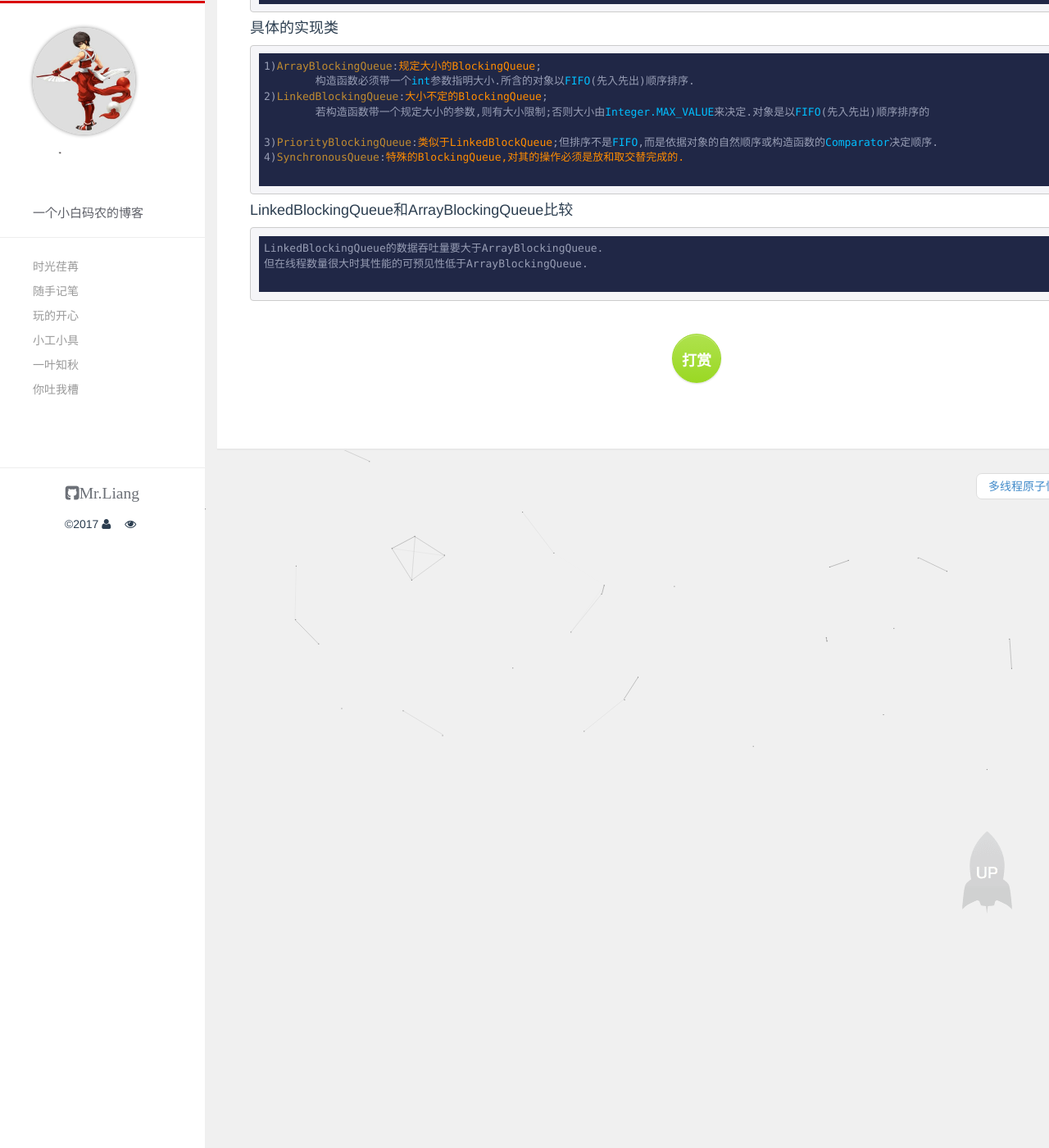
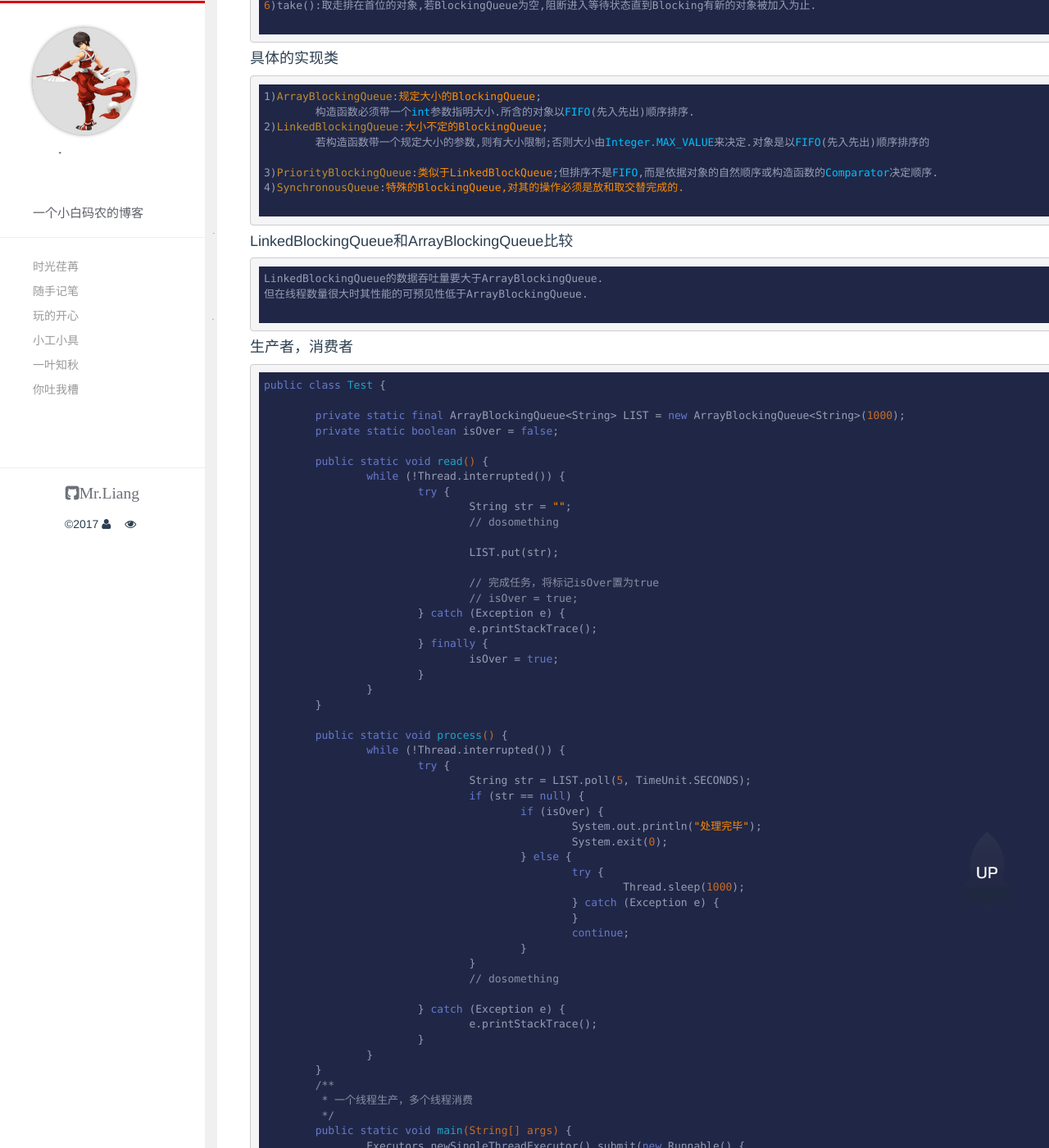
Before and after one commit to liangrengongzuoshi/liangzai.pub, a Jekyll site: the page built from _posts/2017-06-22-blockqueue.md, in a window 1280 px wide and 1400 px high, scrolled down 436 px. Shown: the whole window at 82% size. Built offline with Jekyll 4.4.1, drawn with Linux system fonts in a browser that asks for light colours; comment, search, counter and statistics services are not loaded; some of the changed text lies outside the part shown.

Commit message:
block queue

````diff
--- a/_posts/2017-06-22-blockqueue.md
+++ b/_posts/2017-06-22-blockqueue.md
@@ -15,9 +15,11 @@ title: 阻塞队列BlockingQueue
 1)add(object):添加数据；如果BlockingQueue可以容纳,则返回true,否则报异常
 2)offer(object):添加数据；如果BlockingQueue可以容纳,则返回true,否则返回false.
 3)put(object):添加数据,如果BlockQueue没有空间,则调用此方法的线程被阻断直到BlockingQueue里面有空间再继续.
+4)addAll(objects):批量添加数据；能放进多少放多少，如果队列满则抛异常，剩余数据丢失.
 
-4)poll(_time):取走排在首位的对象,若不能立即取出,则可以等time参数规定的时间,取不到时返回null.
-5)take():取走排在首位的对象,若BlockingQueue为空,阻断进入等待状态直到Blocking有新的对象被加入为止.
+
+5)poll(_time):取走排在首位的对象,若不能立即取出,则可以等time参数规定的时间,取不到时返回null.
+6)take():取走排在首位的对象,若BlockingQueue为空,阻断进入等待状态直到Blocking有新的对象被加入为止.
 
 ```
 
@@ -41,3 +43,78 @@ LinkedBlockingQueue的数据吞吐量要大于ArrayBlockingQueue.
 但在线程数量很大时其性能的可预见性低于ArrayBlockingQueue.
 
 ```
+
+#### 生产者，消费者
+
+```
+public class Test {
+
+	private static final ArrayBlockingQueue<String> LIST = new ArrayBlockingQueue<String>(1000);
+	private static boolean isOver = false;
+
+	public static void read() {
+		while (!Thread.interrupted()) {
+			try {
+				String str = "";
+				// dosomething
+
+				LIST.put(str);
+
+				// 完成任务，将标记isOver置为true
+				// isOver = true;
+			} catch (Exception e) {
+				e.printStackTrace();
+			} finally {
+				isOver = true;
+			}
+		}
+	}
+
+	public static void process() {
+		while (!Thread.interrupted()) {
+			try {
+				String str = LIST.poll(5, TimeUnit.SECONDS);
+				if (str == null) {
+					if (isOver) {
+						System.out.println("处理完毕");
+						System.exit(0);
+					} else {
+						try {
+							Thread.sleep(1000);
+						} catch (Exception e) {
+						}
+						continue;
+					}
+				}
+				// dosomething
+
+			} catch (Exception e) {
+				e.printStackTrace();
+			}
+		}
+	}
+	/**
+	 * 一个线程生产，多个线程消费
+	 */
+	public static void main(String[] args) {
+		Executors.newSingleThreadExecutor().submit(new Runnable() {
+			@Override
+			public void run() {
+				read();
+			}
+		});
+
+		int threadNum = 4;
+		ExecutorService es = Executors.newFixedThreadPool(threadNum);
+		for (int i = 0; i < threadNum; i++) {
+			es.execute(new Runnable() {
+				@Override
+				public void run() {
+					process();
+				}
+			});
+		}
+	}
+}
+
+```
````
